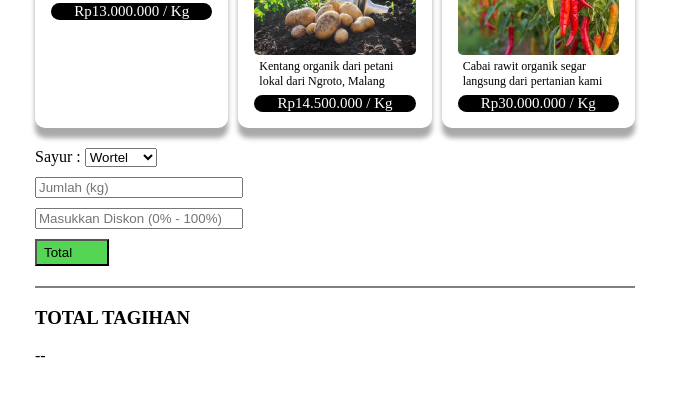
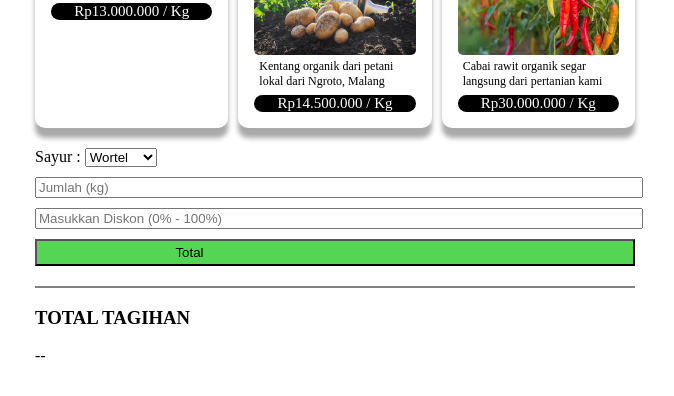
Before and after one commit to AgriansyahAsk2/kasir, a plain HTML site: page index.html in a window 1280 px wide. Shown: the part 398-794 px from the top of the page, without its empty margins (305-979 px from the left). Drawn offline with Linux system fonts and the light colour scheme.

Commit message:
perbaikan js

```diff
--- a/script.js
+++ b/script.js
@@ -1,4 +1,4 @@
-// function total() {
+// function tambah() {
 //     let veggies = document.getElementById('veggies').value;
 //     let kg = document.getElementById('kg').value;
 //     let disc = document.getElementById('discount').value;
--- a/stylesheet.css
+++ b/stylesheet.css
@@ -68,10 +68,12 @@
 input {
     display: block;
     margin-top: 10px;
-    width: 200px;
+    width: 100%;
 }
 
 .cashier button {
+    text-align: center;
+    width: 100%;
     margin-top: 10px;
     padding: 4px 7px;
     display: grid;
```
Also changed, not shown: index.html (+1 -1 lines).
